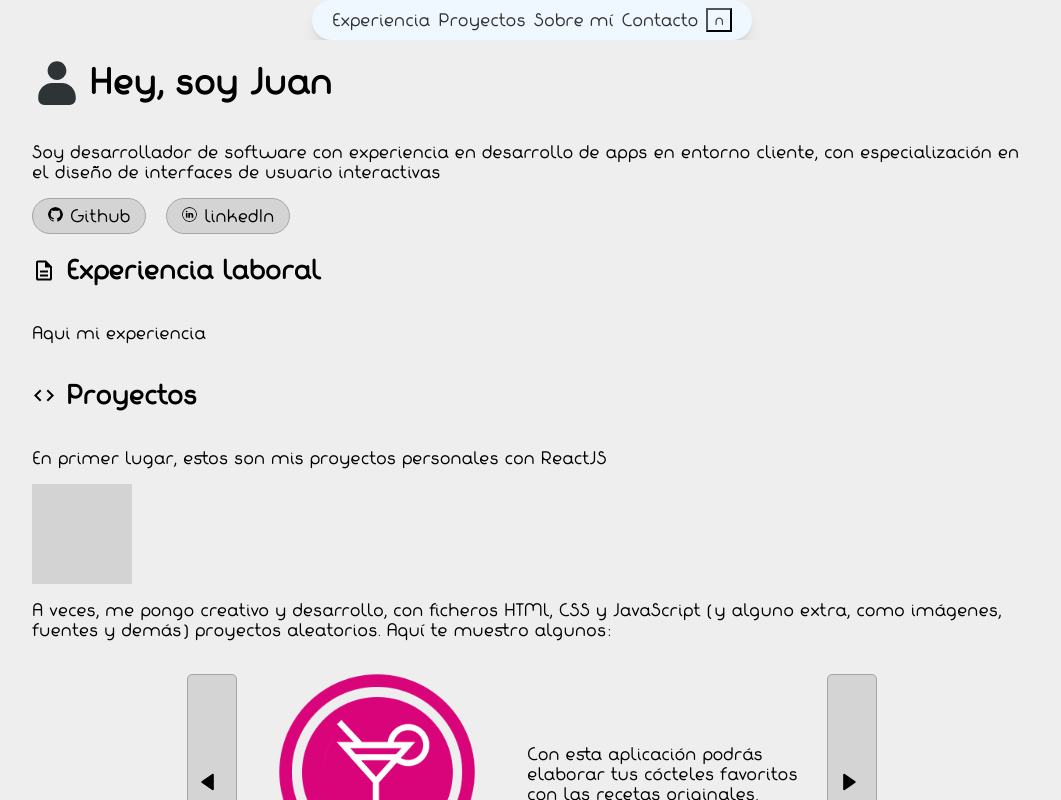
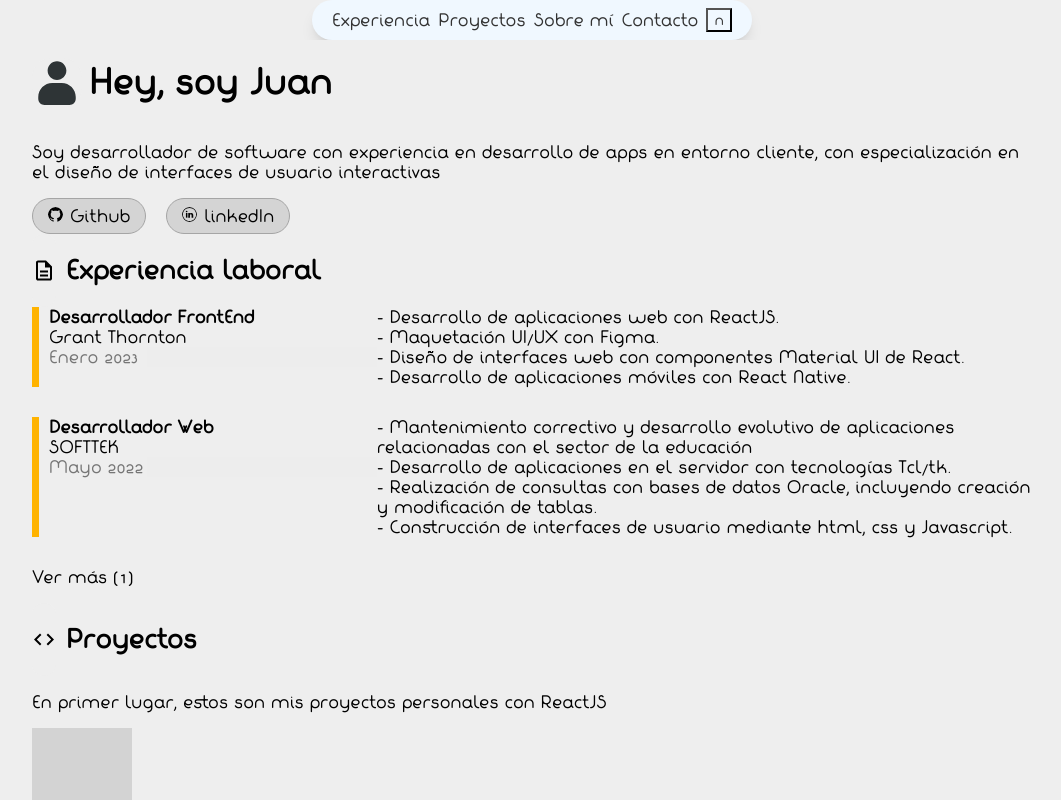
Before and after one commit to JuananA1000/Portfolio, a React (Vite) app: page / in a window 1280 px wide. Shown: the top 800 px of the page, without its empty margins (108-1169 px from the left). Built offline with nearby package versions, Linux system fonts and the light colour scheme.

Commit message:
Añadir experiencia laboral

```diff
--- a/src/components/Experiencia/Experiencia.css
+++ b/src/components/Experiencia/Experiencia.css
@@ -5,3 +5,26 @@
 #experiencia-img {
   margin-right: 10px;
 }
+
+.empleo {
+  display: grid;
+  grid-template-columns: 1fr 2fr;
+  border-left: 7px solid #ffb300;
+  margin-bottom: 30px;
+  justify-content: space-between;
+  padding-left: 10px;
+}
+
+.ver-mas-o-menos:hover {
+  color: blue;
+  cursor: pointer;
+}
+
+.contenido-empleo {
+  margin: 0;
+  padding: 0;
+}
+
+#fecha-empleo {
+  opacity: 50%;
+}
--- a/src/components/Experiencia/Experiencia.jsx
+++ b/src/components/Experiencia/Experiencia.jsx
@@ -1,16 +1,85 @@
+import { useState } from 'react';
 import translate from '../../es.json';
 import experiencia from '../../images/svg/experiencia.svg';
 
 import './Experiencia.css';
 
 export default function Experiencia() {
+  const [mostrarEmpleos, setMostrarEmpleos] = useState(false);
+
+  const toggleShowAll = () => {
+    setMostrarEmpleos(!mostrarEmpleos);
+  };
+
+  const empleos = [
+    {
+      puesto: 'Desarrollador FrontEnd',
+      fecha: 'Enero 2023',
+      nomEmpresa: 'Grant Thornton',
+      descripcion: [
+        '- Desarrollo de aplicaciones web con ReactJS.',
+        '- Maquetación UI/UX con Figma.',
+        '- Diseño de interfaces web con componentes Material UI de React.',
+        '- Desarrollo de aplicaciones móviles con React Native.',
+      ],
+    },
+    {
+      puesto: 'Desarrollador Web',
+      fecha: 'Mayo 2022',
+      nomEmpresa: 'SOFTTEK',
+      descripcion: [
+        '- Mantenimiento correctivo y desarrollo evolutivo de aplicaciones relacionadas con el sector de la educación',
+        '- Desarrollo de aplicaciones en el servidor con tecnologías Tcl/tk.',
+        '- Realización de consultas con bases de datos Oracle, incluyendo creación y modificación de tablas.',
+        '- Construcción de interfaces de usuario mediante html, css y Javascript.',
+      ],
+    },
+    {
+      puesto: 'Desarrollador Web',
+      fecha: 'Septiembre 2021',
+      nomEmpresa: 'Aerín Sistemas',
+      descripcion: [
+        '- Instalación y configuración de Sistemas Operativos Linux.',
+        '- Despliegue de aplicaciones con Docker.',
+        '- Desarrollo de aplicaciones climáticas con tecnologías Django y Reactjs.',
+        '- Elaboración de pruebas con Selenium.',
+        '- Construcción de Interfaces de Usuario mediante Redux.',
+      ],
+    },
+  ];
+
   return (
     <div>
       <div className='experiencia-header'>
-        <img src={experiencia} alt='experiencia.svg' id='experiencia-img'/>
+        <img src={experiencia} alt='experiencia.svg' id='experiencia-img' />
         <h2>{translate['experience-h2']}</h2>
       </div>
-      <p>Aqui mi experiencia</p>
+
+      {empleos.slice(0, mostrarEmpleos ? empleos.length : 2).map((empleo, index) => (
+        <div className='empleo' key={index}>
+          <div>
+            <h4 className='contenido-empleo'>{empleo.puesto}</h4>
+            <p className='contenido-empleo'>{empleo.nomEmpresa}</p>
+            <p className='contenido-empleo' id='fecha-empleo'>
+              {empleo.fecha}
+            </p>
+          </div>
+
+          <div>
+            {empleo.descripcion.map((tarea, index) => (
+              <p className='contenido-empleo' key={index}>
+                {tarea}
+              </p>
+            ))}
+          </div>
+        </div>
+      ))}
+
+      {empleos.length > 2 && (
+        <p className='ver-mas-o-menos' onClick={toggleShowAll}>
+          {mostrarEmpleos ? 'Ver menos' : `Ver más (${empleos.length - 2})`}
+        </p>
+      )}
     </div>
   );
 }
```
